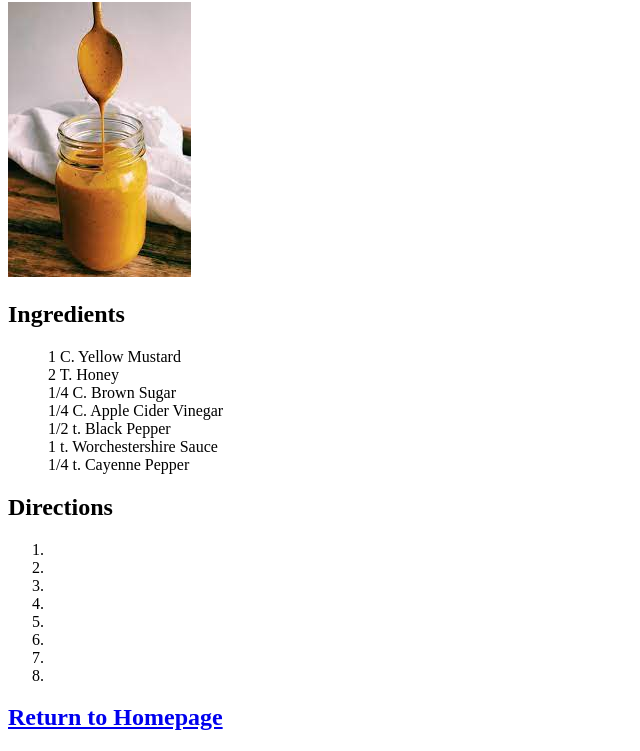
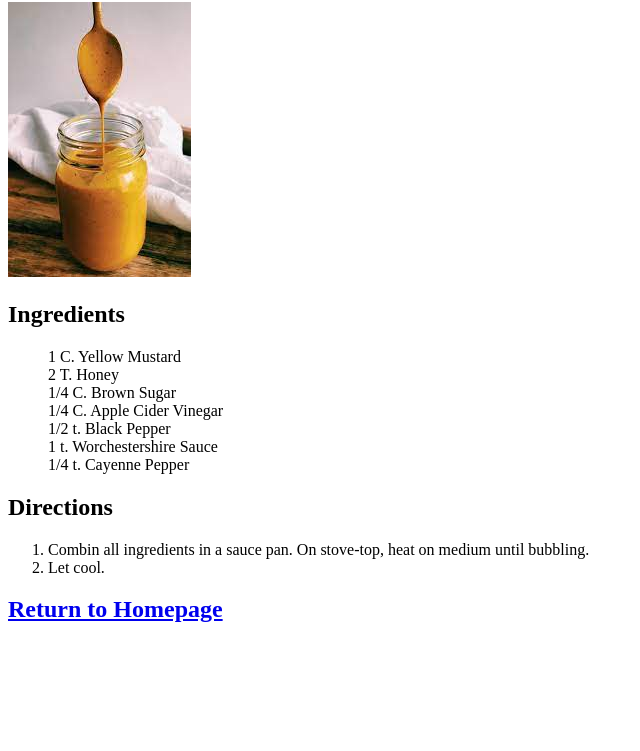
Before and after one commit to buckeyecode/odin_recipes, a plain HTML site: page recipes/gold-bbq.html in a window 1280 px wide. Shown: the part 78-829 px from the top of the page, without its empty margins (0-640 px from the left). After the commit the page ends 800 px from the top, so only its background shows below. Drawn offline with Linux system fonts and the light colour scheme.

Commit message:
gold-bbq.html

```diff
--- a/recipes/gold-bbq.html
+++ b/recipes/gold-bbq.html
@@ -21,14 +21,8 @@
         </ul>
     <h2>Directions</h2>
         <ol>
-            <li></li>
-            <li></li>
-            <li></li>
-            <li></li>
-            <li></li>
-            <li></li>
-            <li></li>
-            <li></li>
+            <li>Combin all ingredients in a sauce pan. On stove-top, heat on medium until bubbling.</li>
+            <li>Let cool.</li>
         </ol>
     <h2><a href="../index.html">Return to Homepage</a></h2>
 </body>
```
